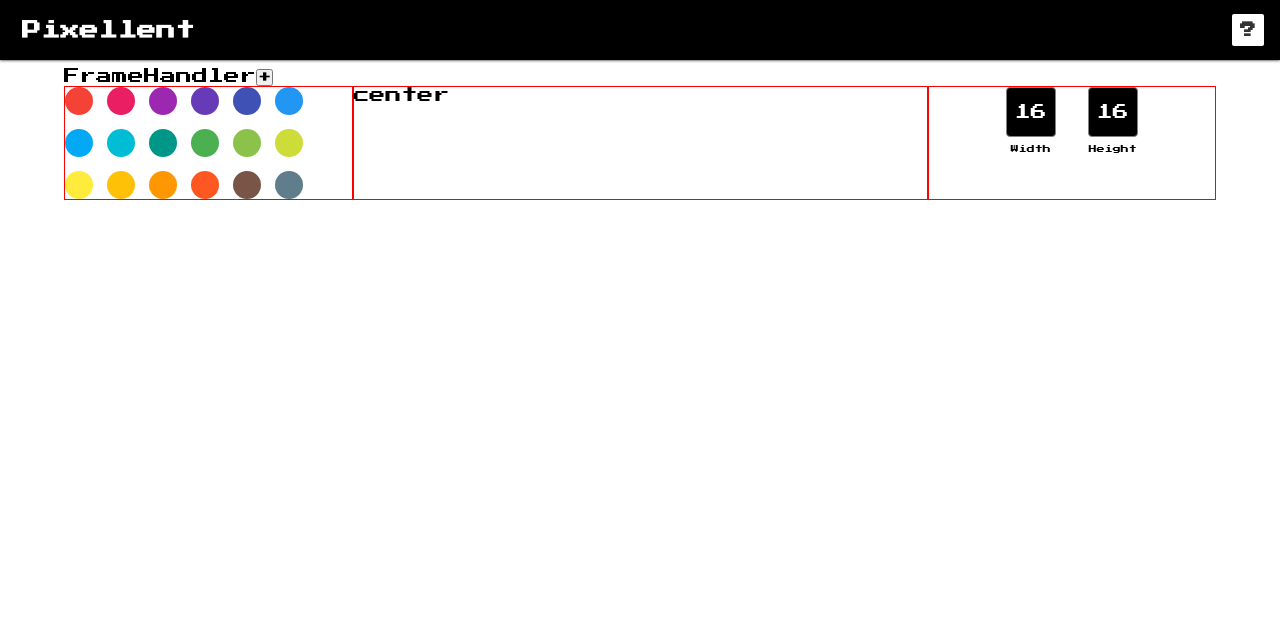
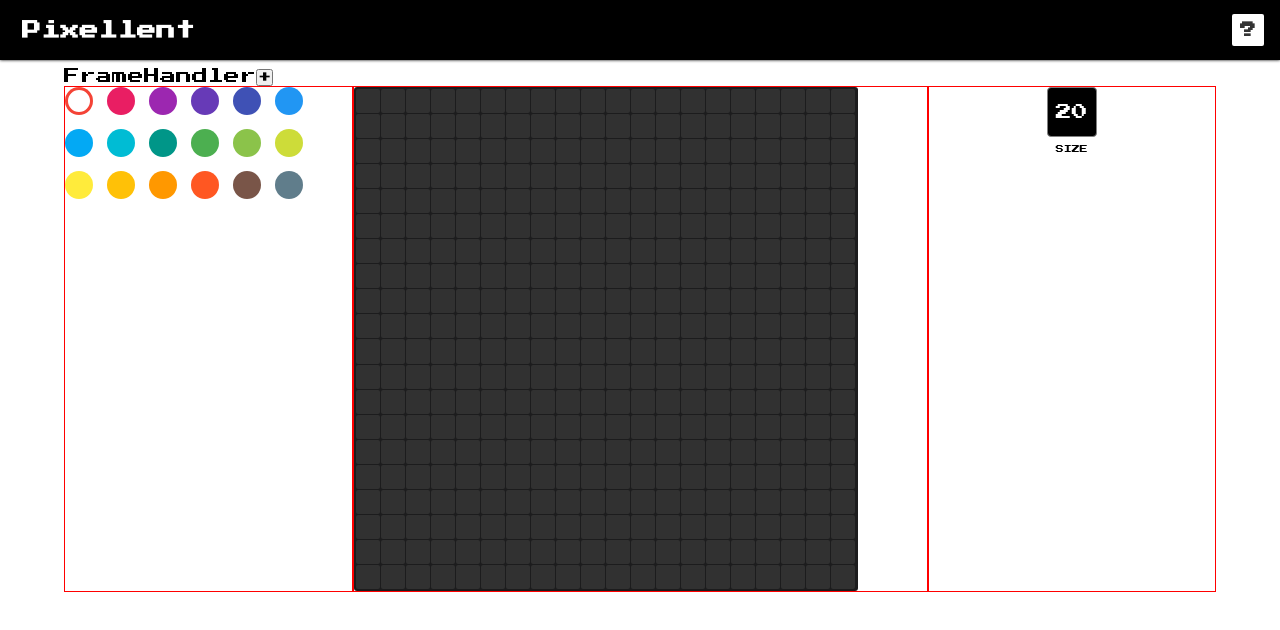
Before and after one commit to NukeKang/Pixellent, a React (Create React App) app: page /editor in a window 1280 px wide. Shown: the top 630 px of the page. Built offline with nearby package versions, Linux system fonts and the light colour scheme.

Commit message:
feat: 캔버스 제작, paint 기능 추가

```diff
--- a/src/components/LeftSidebar.js
+++ b/src/components/LeftSidebar.js
@@ -3,15 +3,18 @@ import React from 'react';
 import { atom, useAtom } from 'jotai';
 import { CirclePicker } from 'react-color';
 
-import { panelHeightAtom } from './PanelDimensions';
+export const selectedColorAtom = atom('#f44336');
 
 const LeftSidebar = () => {
-  const [panelWidthAtom] = useAtom(panelHeightAtom);
+  const [selectedColor, setColor] = useAtom(selectedColorAtom);
 
-  console.log(panelWidthAtom);
+  const changedColor = (color) => {
+    setColor(color.hex);
+  };
+
   return (
     <div>
-      <CirclePicker />
+      <CirclePicker color={selectedColor} onChangeComplete={changedColor} />
     </div>
   );
 };
--- a/src/components/PanelDimensions.js
+++ b/src/components/PanelDimensions.js
@@ -3,17 +3,24 @@ import React from 'react';
 import { atom, useAtom } from 'jotai';
 import styled from 'styled-components';
 
-export const panelWidthAtom = atom(16);
-export const panelHeightAtom = atom(16);
+export const panelSizeAtom = atom(20);
 
 const PanelDimensions = () => {
-  const [panelWidth, setPanelWidth] = useAtom(panelWidthAtom);
-  const [panelHeight, setPanelHeight] = useAtom(panelHeightAtom);
+  const [panelSize, setPanelSize] = useAtom(panelSizeAtom);
 
-  console.log(panelHeight);
   return (
     <Wrapper>
       <Dimension>
+        <Input
+          defaultValue={panelSize}
+          type="number"
+          onChange={(e) => {
+            setPanelSize(e.target.value);
+          }}
+        />
+        <span>SIZE</span>
+      </Dimension>
+      {/* <Dimension>
         <Input
           defaultValue={panelWidth}
           type="number"
@@ -21,18 +28,8 @@ const PanelDimensions = () => {
             setPanelWidth(e.target.value);
           }}
         />
-        <span>Width</span>
-      </Dimension>
-      <Dimension>
-        <Input
-          defaultValue={panelHeight}
-          type="number"
-          onChange={(e) => {
-            setPanelHeight(e.target.value);
-          }}
-        />
         <span>Height</span>
-      </Dimension>
+      </Dimension> */}
     </Wrapper>
   );
 };
--- /dev/null
+++ b/src/components/Pixel.js
@@ -0,0 +1,64 @@
+import React, { useState } from 'react';
+
+import { atom, useAtom } from 'jotai';
+import styled from 'styled-components';
+
+import { selectedColorAtom } from './LeftSidebar';
+const canChangeColorAtom = atom(false);
+
+const Pixel = () => {
+  const [selectedColor] = useAtom(selectedColorAtom);
+  const [pixelColor, setPixelColor] = useState('#313131');
+  const [oldColor, setOldColor] = useState(pixelColor);
+  const [canChangeColor, setCanChangeColor] = useAtom(canChangeColorAtom);
+
+  const applyColor = () => {
+    setPixelColor(selectedColor);
+    setCanChangeColor(true);
+  };
+
+  const changeColorOnHover = () => {
+    setOldColor(pixelColor);
+    setPixelColor(selectedColor);
+  };
+
+  const reset = () => {
+    // if (canChangeColor) {
+    //   setPixelColor(oldColor);
+    // }
+
+    setCanChangeColor(false);
+  };
+
+  const reset2 = () => {
+    setCanChangeColor(false);
+  };
+
+  const handleMouseOver = () => {
+    if (!canChangeColor) {
+      return;
+    } else {
+      setPixelColor(selectedColor);
+    }
+  };
+  return (
+    <PixelStyled
+      backgroundColor={pixelColor}
+      onMouseDown={applyColor}
+      onMouseOver={handleMouseOver}
+      onMouseUp={reset}
+      // onMouseLeave={reset2}
+      // onClick={applyColor}
+    ></PixelStyled>
+  );
+};
+
+const PixelStyled = styled.div`
+  background-color: ${(props) => props.backgroundColor};
+  border-radius: 2px;
+  &:hover {
+    cursor: crosshair;
+  }
+`;
+
+export default Pixel;
--- /dev/null
+++ b/src/components/PixelCanvas.js
@@ -0,0 +1,34 @@
+import React from 'react';
+
+import { useAtom } from 'jotai';
+import styled from 'styled-components';
+
+import { panelSizeAtom } from './PanelDimensions';
+import Pixel from './Pixel';
+
+const PixelCanvas = () => {
+  const [canvasSize] = useAtom(panelSizeAtom);
+
+  const pixels = [];
+
+  for (let i = 0; i < canvasSize * canvasSize; i++) {
+    pixels.push(<Pixel key={i} />);
+  }
+
+  return <CanvasContainer size={canvasSize}>{pixels}</CanvasContainer>;
+};
+
+const CanvasContainer = styled.div`
+  background-color: rgb(28, 28, 29);
+  width: 500px;
+  border-radius: 3px;
+  --size: ${(props) => props.size};
+  height: 500px;
+  display: grid;
+  grid-template-columns: repeat(var(--size), 1fr);
+  grid-template-rows: repeat(var(--size), 1fr);
+  gap: 1px;
+  padding: 2px;
+`;
+
+export default PixelCanvas;
--- a/src/pages/Editor.js
+++ b/src/pages/Editor.js
@@ -1,10 +1,9 @@
 import React from 'react';
-
-import styled from 'styled-components';
 
 import FrameHandler from '../components/FrameHandler';
 import Header from '../components/Header';
 import LeftSidebar from '../components/LeftSidebar';
+import PixelCanvas from '../components/PixelCanvas';
 import RightSidebar from '../components/RightSidebar';
 import {
   EditorMain,
@@ -24,7 +23,9 @@ const Editor = () => {
           <LeftCol>
             <LeftSidebar />
           </LeftCol>
-          <CenterCol>center</CenterCol>
+          <CenterCol>
+            <PixelCanvas />
+          </CenterCol>
           <RightCol>
             <RightSidebar />
           </RightCol>
```
Also changed, not shown: src/components/PixelMock.js (added, +62 -0 lines).
